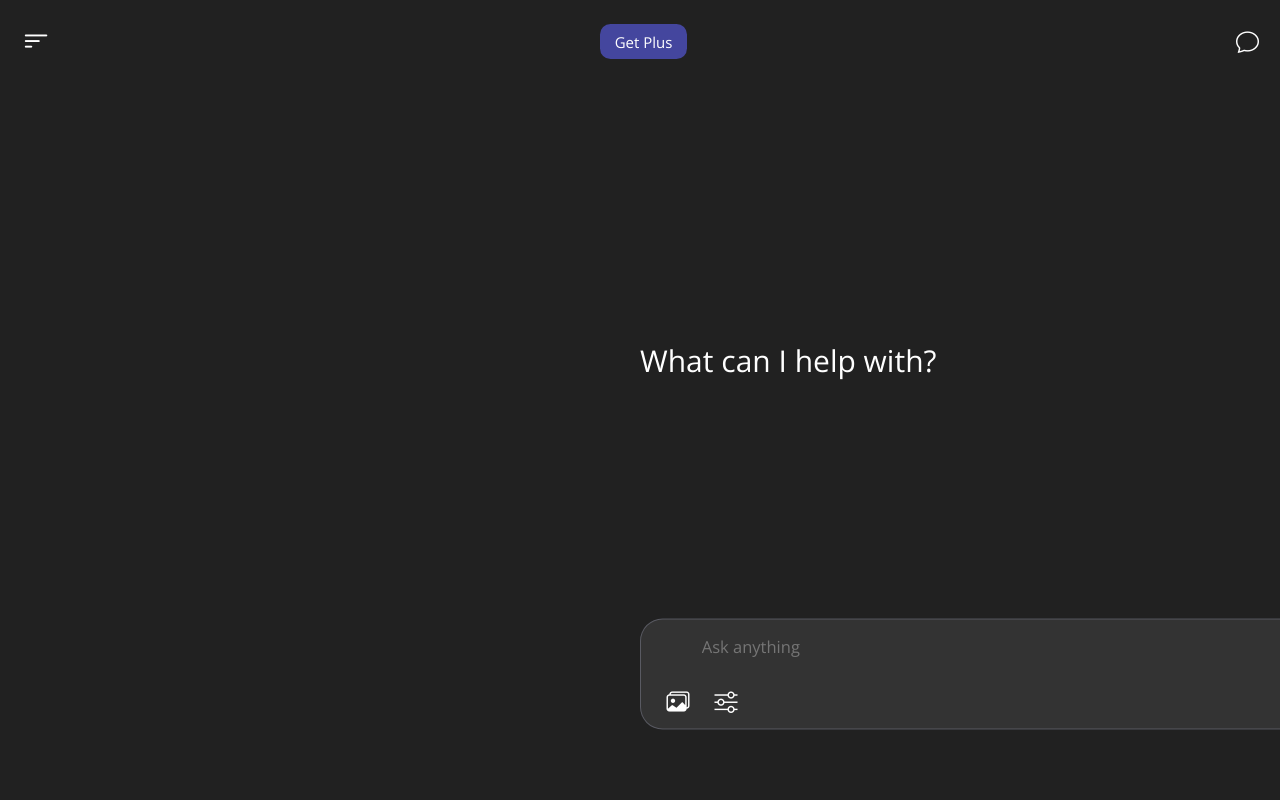
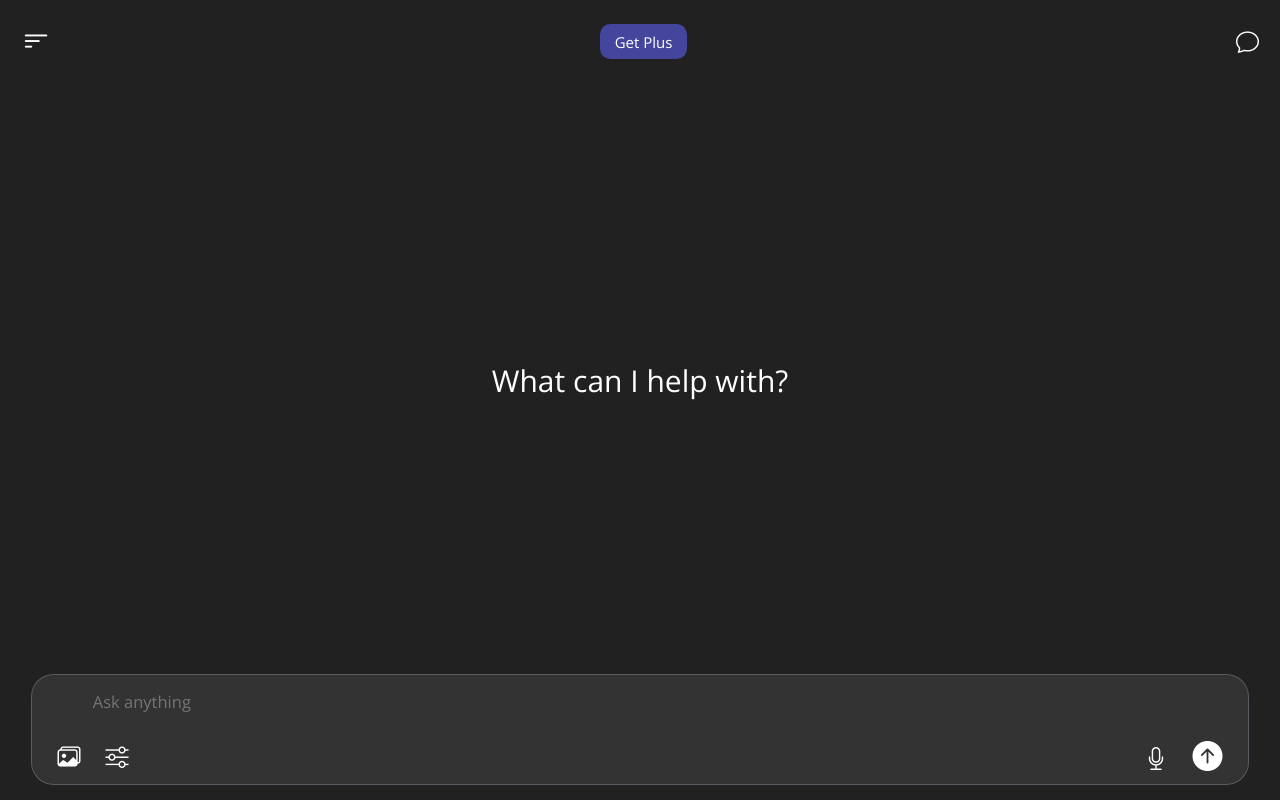
Before and after one commit to dhritimnn/clone-projects, a plain HTML site: page chatgptclone.html in a window 1280 px wide. Drawn offline with nearby package versions, Linux system fonts and the light colour scheme.

Commit message:
update chatgptclone.html

```diff
--- a/chatgptclone.html
+++ b/chatgptclone.html
@@ -74,9 +74,8 @@
 
     .defaulttxt {
       position: absolute;
+      inset: auto 0;
       top: 45%;
-      left: 50%;
-      translate: 0 -50%;
       margin: 0 auto;
       font-size: 2rem;
       text-align: center;
@@ -84,9 +83,8 @@
 
     .promptsec {
       position: fixed;
+      inset: auto 0;
       bottom: 1rem;
-      left: 50%;
-      translate: 0 -50%;
       margin: 0 auto;
       background: var(--lb);
       width: 95%;
```
